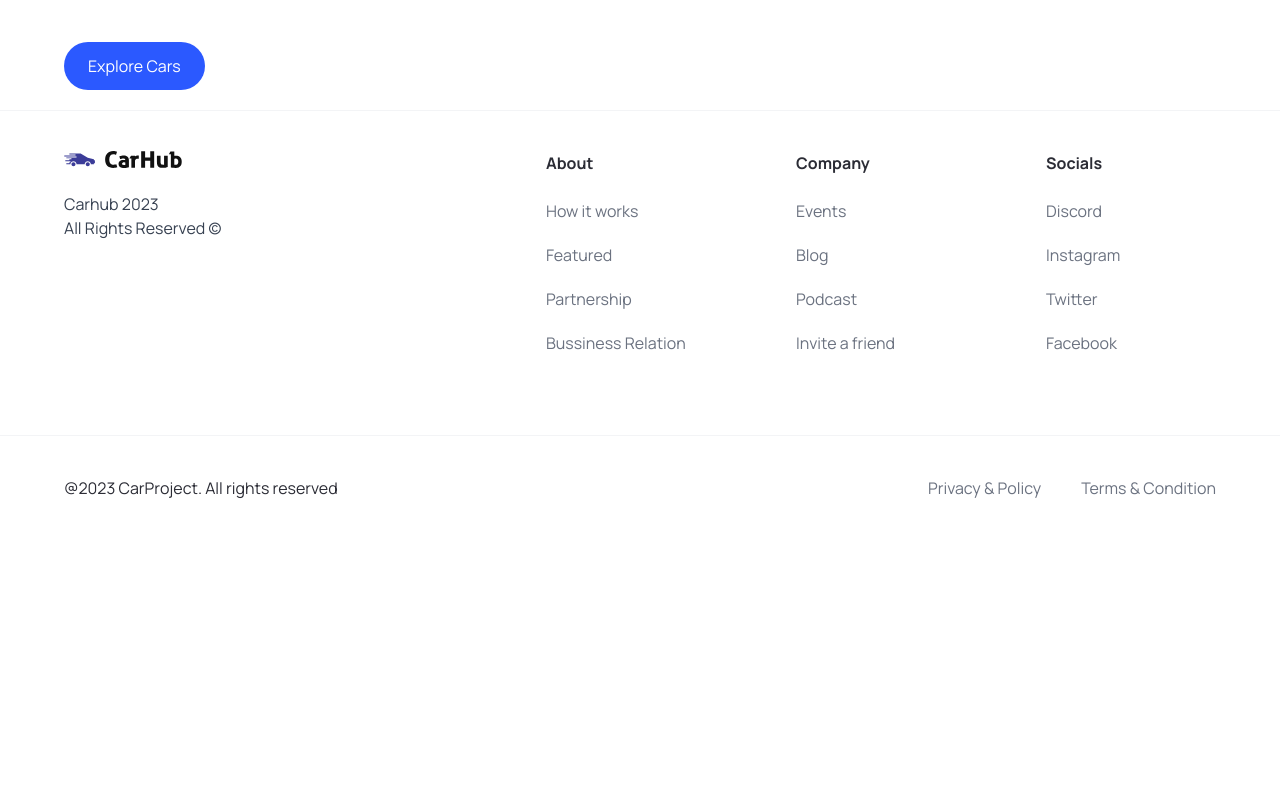
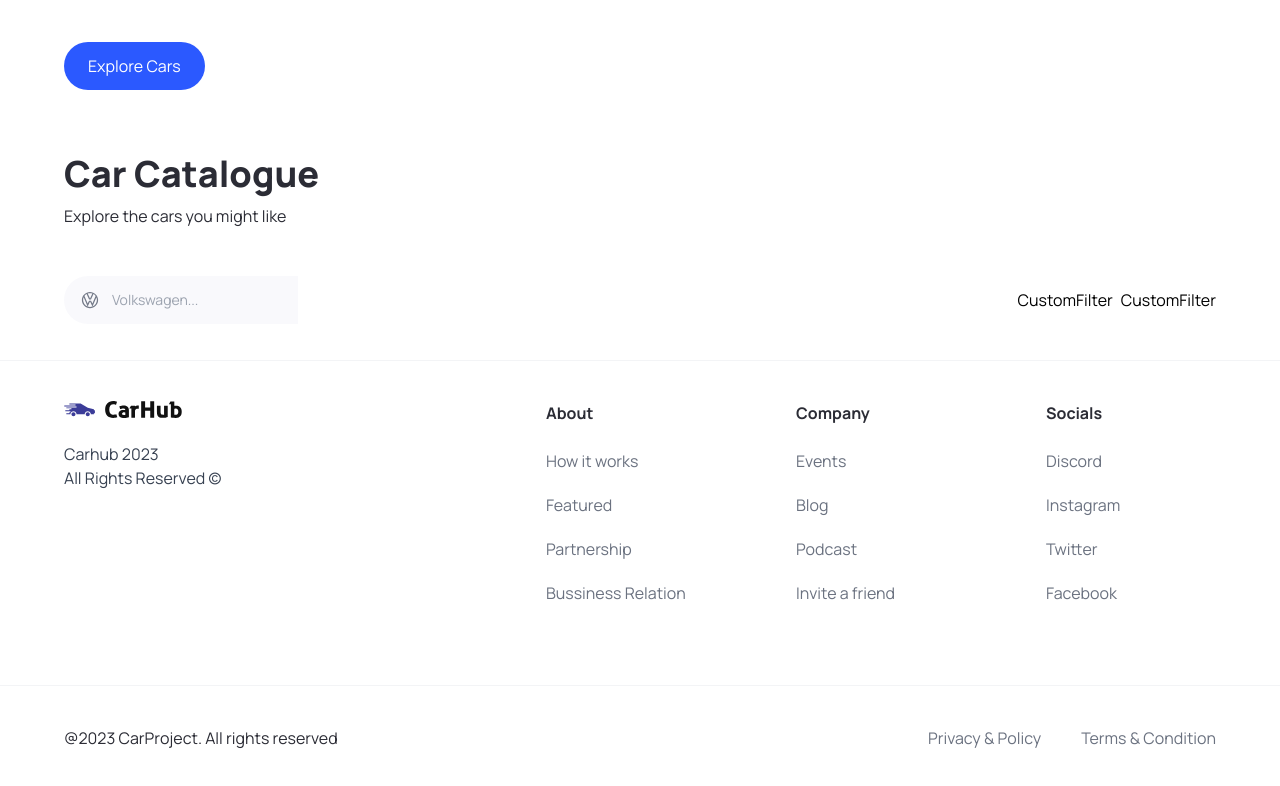
Before and after one commit to naimatullahRezaee/next-car, a Next.js app: page / in a window 1280 px wide. Shown: the part 830-1616 px from the top of the page. Before the commit the page ends 1370 px from the top, so only its background shows below. Built offline with nearby package versions, Linux system fonts and the light colour scheme.

Commit message:
combox created

```diff
--- a/app/page.tsx
+++ b/app/page.tsx
@@ -1,10 +1,23 @@
-import { Hero } from "@/components";
+import { Hero, CustomFilter, SearchBar } from "@/components";
 import Image from "next/image";
 
 export default function Home() {
   return (
     <main className="overflow-hidden">
       <Hero />
+      <div className="mt-12 padding-x padding-y max-width" id="discover">
+        <div className="home__text-container">
+          <h1 className="text-4xl font-extrabold">Car Catalogue</h1>
+          <p>Explore the cars you might like</p>
+        </div>
+        <div className="home__filters">
+          <SearchBar />
+          <div className="home__filter-container">
+            <CustomFilter title="fuel" />
+            <CustomFilter title="year" />
+          </div>
+        </div>
+      </div>
     </main>
   );
 }
--- /dev/null
+++ b/components/CustomFilter.tsx
@@ -0,0 +1,11 @@
+import React from "react";
+
+const CustomFilter = () => {
+  return (
+    <div>
+      <h1>CustomFilter</h1>
+    </div>
+  );
+};
+
+export default CustomFilter;
--- /dev/null
+++ b/components/SearchBar.tsx
@@ -0,0 +1,20 @@
+"use client";
+import { useState } from "react";
+import SearchManufacturer from "./SearchManufacturer";
+
+const SearchBar = () => {
+  const [manufacturer, setManuFacturer] = useState("");
+  const handleSubmit = () => {};
+  return (
+    <form className="searchBar" onSubmit={handleSubmit}>
+      <div className="searchBar__item">
+        <SearchManufacturer
+          manufacturer={manufacturer}
+          setManuFacturer={setManuFacturer}
+        />
+      </div>
+    </form>
+  );
+};
+
+export default SearchBar;
--- /dev/null
+++ b/components/SearchManufacturer.tsx
@@ -0,0 +1,111 @@
+"use client";
+import Image from "next/image";
+import { Fragment, useState } from "react";
+import { Combobox, Transition } from "@headlessui/react";
+
+import { manufacturers } from "@/constants";
+import { SearchManufacturerProps } from "@/types";
+
+const SearchManufacturer = ({
+  manufacturer,
+  setManuFacturer,
+}: SearchManufacturerProps) => {
+  const [query, setQuery] = useState("");
+
+  const filteredManufacturers =
+    query === ""
+      ? manufacturers
+      : manufacturers.filter((item) =>
+          item
+            .toLowerCase()
+            .replace(/\s+/g, "")
+            .includes(query.toLowerCase().replace(/\s+/g, ""))
+        );
+
+  return (
+    <div className="search-manufacturer">
+      <Combobox value={manufacturer} onChange={setManuFacturer}>
+        <div className="relative w-full">
+          {/* Button for the combobox. Click on the icon to see the complete dropdown */}
+          <Combobox.Button className="absolute top-[14px]">
+            <Image
+              src="/car-logo.svg"
+              width={20}
+              height={20}
+              className="ml-4"
+              alt="car logo"
+            />
+          </Combobox.Button>
+
+          {/* Input field for searching */}
+          <Combobox.Input
+            className="search-manufacturer__input"
+            displayValue={(item: string) => item}
+            onChange={(event) => setQuery(event.target.value)} // Update the search query when the input changes
+            placeholder="Volkswagen..."
+          />
+
+          {/* Transition for displaying the options */}
+          <Transition
+            as={Fragment} // group multiple elements without introducing an additional DOM node i.e., <></>
+            leave="transition ease-in duration-100"
+            leaveFrom="opacity-100"
+            leaveTo="opacity-0"
+            afterLeave={() => setQuery("")} // Reset the search query after the transition completes
+          >
+            <Combobox.Options
+              className="absolute mt-1 max-h-60 w-full overflow-auto rounded-md bg-white py-1 text-base shadow-lg ring-1 ring-black ring-opacity-5 focus:outline-none sm:text-sm"
+              static
+            >
+              {filteredManufacturers.length === 0 && query !== "" ? (
+                <Combobox.Option
+                  value={query}
+                  className="search-manufacturer__option"
+                >
+                  Create "{query}"
+                </Combobox.Option>
+              ) : (
+                filteredManufacturers.map((item) => (
+                  <Combobox.Option
+                    key={item}
+                    className={({ active }) =>
+                      `relative search-manufacturer__option ${
+                        active ? "bg-primary-blue text-white" : "text-gray-900"
+                      }`
+                    }
+                    value={item}
+                  >
+                    {({ selected, active }) => (
+                      <>
+                        <span
+                          className={`block truncate ${
+                            selected ? "font-medium" : "font-normal"
+                          }`}
+                        >
+                          {item}
+                        </span>
+
+                        {/* Show an active blue background color if the option is selected */}
+                        {selected ? (
+                          <span
+                            className={`absolute inset-y-0 left-0 flex items-center pl-3 ${
+                              active
+                                ? "text-white"
+                                : "text-pribg-primary-purple"
+                            }`}
+                          ></span>
+                        ) : null}
+                      </>
+                    )}
+                  </Combobox.Option>
+                ))
+              )}
+            </Combobox.Options>
+          </Transition>
+        </div>
+      </Combobox>
+    </div>
+  );
+};
+
+export default SearchManufacturer;
--- a/components/index.ts
+++ b/components/index.ts
@@ -2,5 +2,16 @@
 import CustomButton from "./CustomButton";
 import Navbar from "./Navbar";
 import Footer from "./Footer";
+import CustomFilter from "./CustomFilter";
+import SearchBar from "./SearchBar";
+import SearchManufacturer from "./SearchManufacturer";
 
-export { Hero, CustomButton, Navbar, Footer };
+export {
+  Hero,
+  CustomButton,
+  Navbar,
+  Footer,
+  SearchBar,
+  CustomFilter,
+  SearchManufacturer,
+};
--- a/package.json
+++ b/package.json
@@ -9,6 +9,7 @@
     "lint": "next lint"
   },
   "dependencies": {
+    "@headlessui/react": "^1.7.15",
     "@types/node": "20.2.6",
     "@types/react": "18.2.9",
     "@types/react-dom": "18.2.4",
--- a/types/index.ts
+++ b/types/index.ts
@@ -6,3 +6,8 @@
   btnType?: "button" | "submit";
   handleClick?: MouseEventHandler<HTMLButtonElement>;
 }
+
+export interface SearchManufacturerProps {
+  manufacturer: string;
+  setManuFacturer: (manufacturer: string) => void;
+}
```
Also changed, not shown: 1 other file (tests, documents, lock files or other folders).
